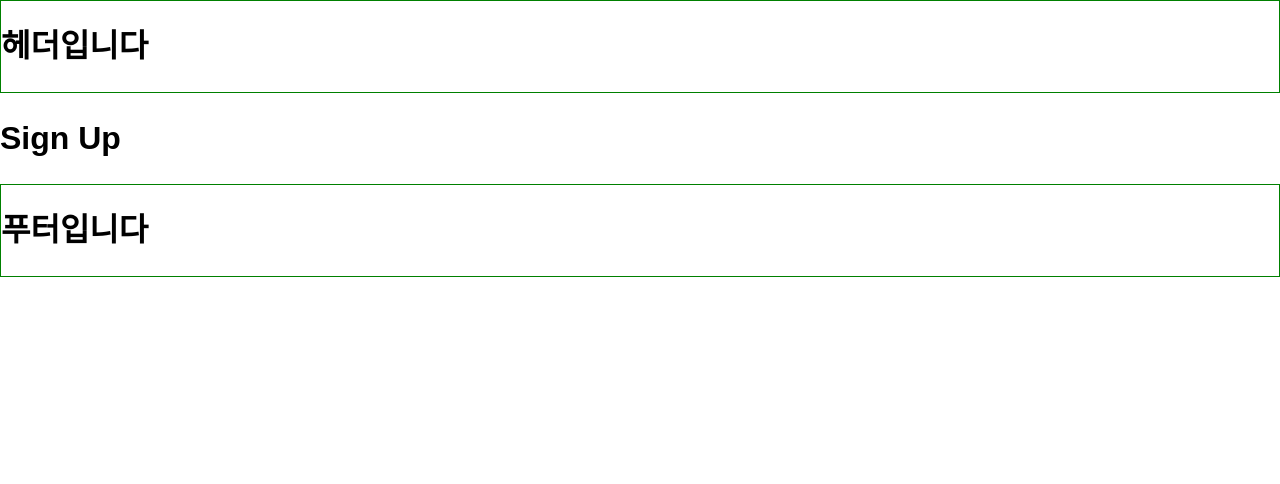
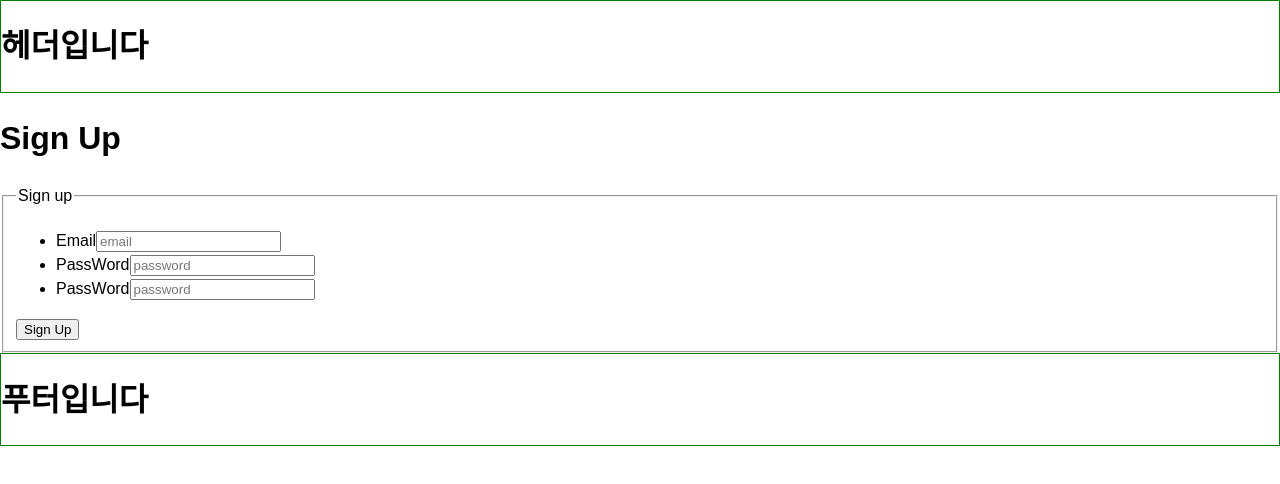
Before and after one commit to nostrss/nextjs-blog, a Next.js app: page /signup in a window 1280 px wide. Shown: the top 484 px of the page. Built offline with nearby package versions, Linux system fonts and the light colour scheme; no server answers.

Commit message:
begin signup page and firebase

```diff
--- /dev/null
+++ b/firebase.config.ts
@@ -0,0 +1,23 @@
+// Import the functions you need from the SDKs you need
+import { initializeApp } from 'firebase/app';
+import { getAuth } from 'firebase/auth';
+// import { getAnalytics } from 'firebase/analytics';
+// TODO: Add SDKs for Firebase products that you want to use
+// https://firebase.google.com/docs/web/setup#available-libraries
+
+// Your web app's Firebase configuration
+// For Firebase JS SDK v7.20.0 and later, measurementId is optional
+const firebaseConfig = {
+  apiKey: process.env.NEXT_PUBLIC_API_KEY,
+  authDomain: process.env.NEXT_PUBLIC_AUTH_DOMAIN,
+  projectId: process.env.NEXT_PUBLIC_PROJECT_ID,
+  storageBucket: process.env.NEXT_PUBLIC_STORAGE_BUCKET,
+  messagingSenderId: process.env.NEXT_PUBLIC_MESSAGING_ID,
+  appId: process.env.NEXT_PUBLIC_APP_ID,
+  measurementId: process.env.NEXT_PUBLIC_MEASUR_ID,
+};
+
+// Initialize Firebase
+export const firebaseApp = initializeApp(firebaseConfig);
+export const firebaseAuth = getAuth(firebaseApp);
+// export const analytics = getAnalytics(firebaseApp);
--- a/src/pages/_app.tsx
+++ b/src/pages/_app.tsx
@@ -1,5 +1,5 @@
-import Footer from '@/components/layout/footer';
-import Header from '@/components/layout/header';
+import Footer from '@/layout/footer';
+import Header from '@/layout/header';
 import GlobalStyles from '@/styles/globalStyle';
 import { Global } from '@emotion/react';
 import {
--- a/src/pages/signup/index.tsx
+++ b/src/pages/signup/index.tsx
@@ -1,7 +1,87 @@
+import React, { useId, useState } from 'react';
+import { createUserWithEmailAndPassword } from 'firebase/auth';
+import { firebaseAuth } from 'firebase.config';
+
 export default function SignUp() {
+  const emailInputId = useId();
+  const passwordInputId = useId();
+  const passwordConfirmInputId = useId();
+
+  const [isEmail, setIsEmail] = useState('');
+  const [isPassword, setIsPassword] = useState('');
+  const [, setIsPasswordConfirm] = useState('');
+
+  const onChangeEmail = (e: React.ChangeEvent<HTMLInputElement>) => {
+    setIsEmail(e.target.value);
+  };
+
+  const onChangePassword = (e: React.ChangeEvent<HTMLInputElement>) => {
+    setIsPassword(e.target.value);
+  };
+
+  const onChangePasswordConfirm = (e: React.ChangeEvent<HTMLInputElement>) => {
+    setIsPasswordConfirm(e.target.value);
+  };
+
+  const onSubmitCreatAccount = async () => {
+    await createUserWithEmailAndPassword(firebaseAuth, isEmail, isPassword)
+      .then((userCredential) => {
+        const { user } = userCredential;
+        console.log(user);
+      })
+      .catch((error) => {
+        console.error(error);
+        // ..
+      });
+  };
+
   return (
     <div>
       <h1>Sign Up</h1>
+      <fieldset>
+        <legend>Sign up</legend>
+        <form method="post" onSubmit={onSubmitCreatAccount}>
+          <ul>
+            <li>
+              <label htmlFor={emailInputId}>
+                Email
+                <input
+                  type="email"
+                  id={emailInputId}
+                  name="email"
+                  placeholder="email"
+                  onChange={onChangeEmail}
+                />
+              </label>
+            </li>
+            <li>
+              <label htmlFor={passwordInputId}>
+                PassWord
+                <input
+                  type="password"
+                  id={passwordInputId}
+                  name="password"
+                  placeholder="password"
+                  onChange={onChangePassword}
+                />
+              </label>
+            </li>
+            <li>
+              <label htmlFor={passwordConfirmInputId}>
+                PassWord
+                <input
+                  type="password"
+                  id={passwordConfirmInputId}
+                  name="password"
+                  placeholder="password"
+                  onChange={onChangePasswordConfirm}
+                />
+              </label>
+            </li>
+          </ul>
+          <button type="submit">Sign Up</button>
+        </form>
+      </fieldset>
     </div>
   );
 }
--- a/tsconfig.json
+++ b/tsconfig.json
@@ -24,7 +24,8 @@
     "**/*.ts",
     "**/*.tsx",
     "src/**/*",
-    "src/styles/**/*"
+    "src/styles/**/*",
+    "firebase.config.ts"
   ],
   "exclude": ["node_modules"],
   "typedocOptions": {
```
Also changed, not shown: src/common/firebase.js (deleted, +0 -21 lines), src/layout/footer.tsx (renamed from src/components/layout/footer.tsx), src/layout/header.tsx (renamed from src/components/layout/header.tsx).
